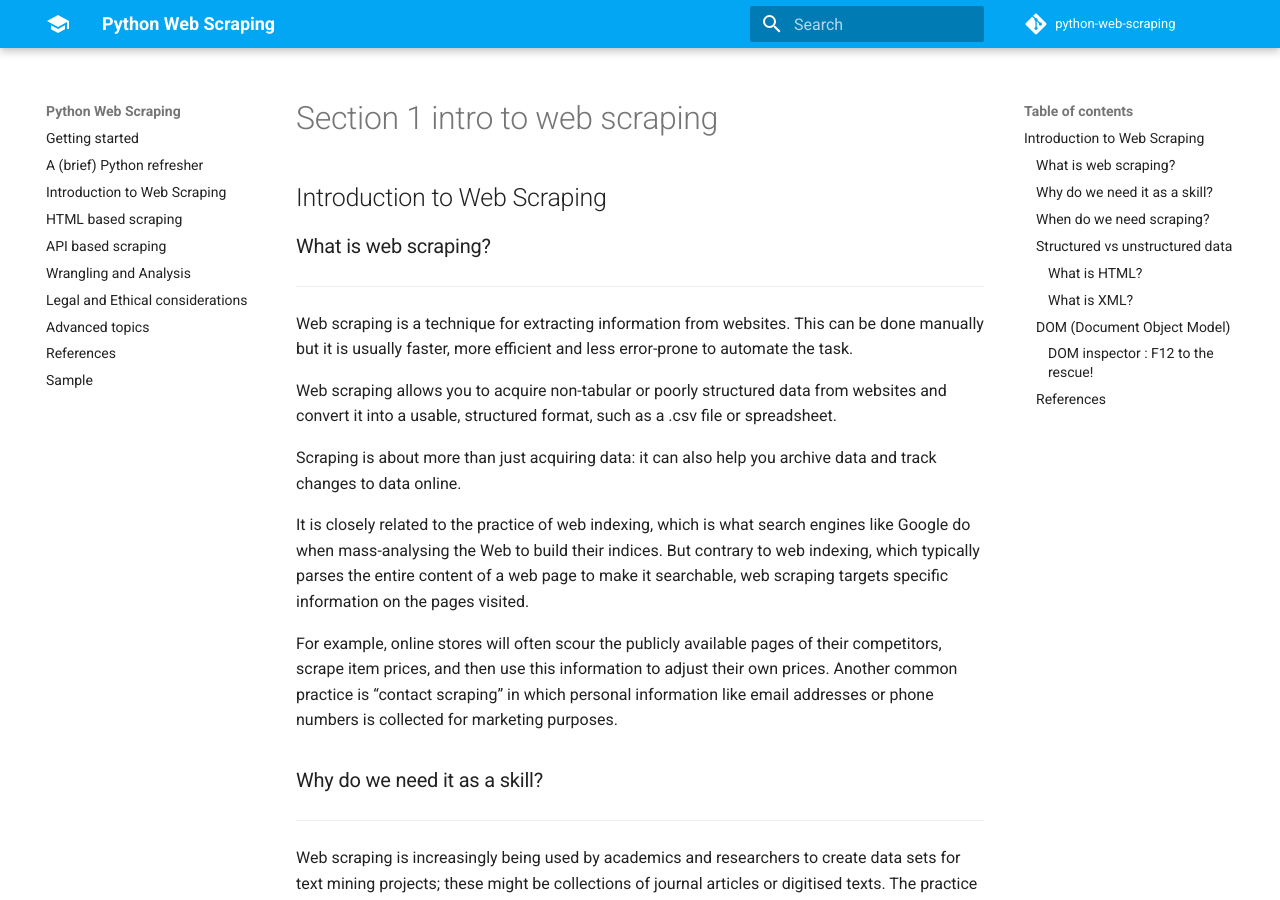
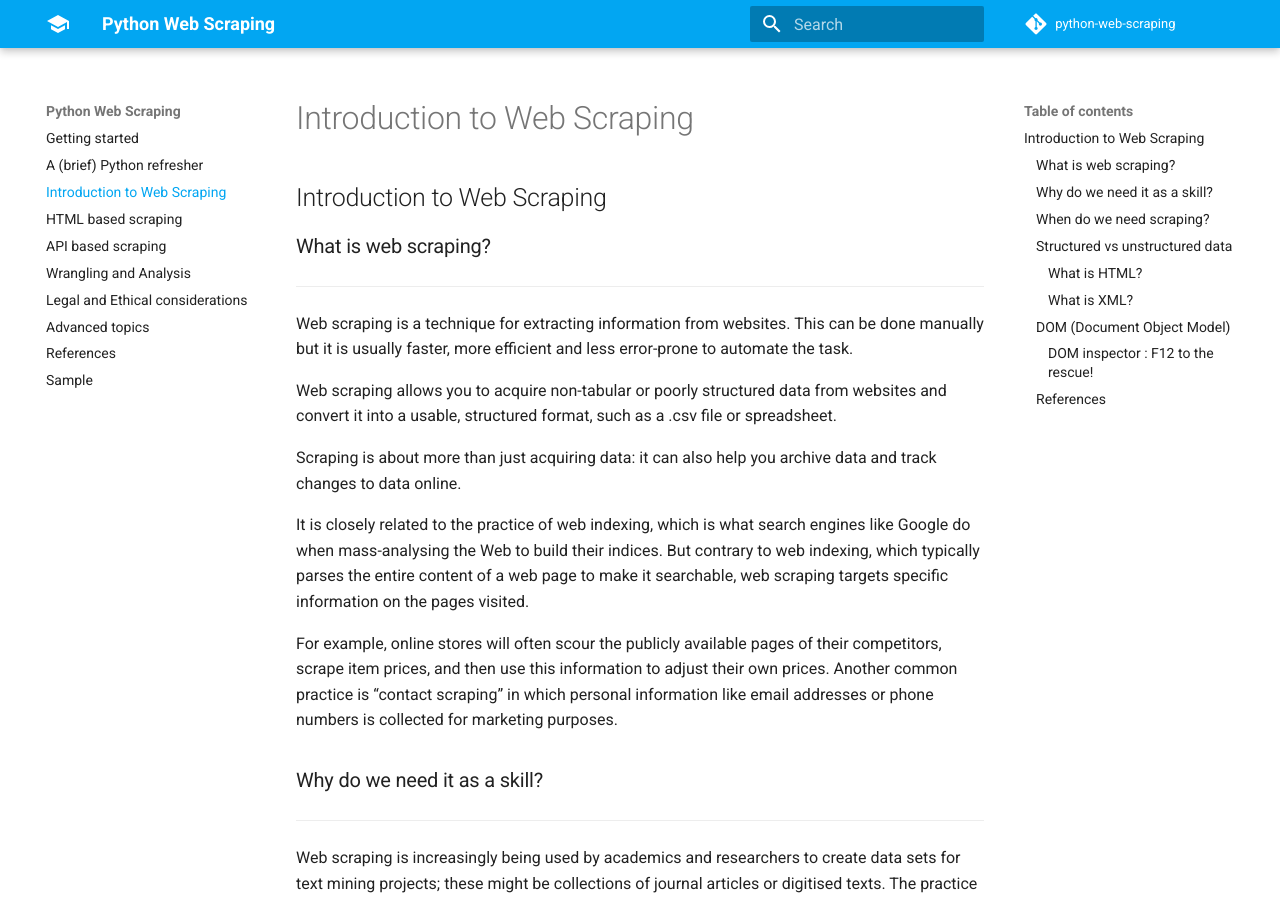
Before and after one commit to MonashDataFluency/python-web-scraping, an MkDocs documentation site: the page built from markdowns/section-1-intro-to-web-scraping.md, in a window 1280 px wide and 900 px high. Built offline with MkDocs 1.6.1 and Material for MkDocs 9.7.7, drawn with Linux system fonts in a browser that asks for light colours; comment, search, counter and statistics services are not loaded; part of the change alters nothing that is shown.

Commit message:
mkdocs changes

```diff
--- a/mkdocs.yml
+++ b/mkdocs.yml
@@ -24,7 +24,7 @@ theme: # refer to https://www.wheelodex.org/entry-points/mkdocs.themes/
 nav:
     - Getting started: 'index.md'
     - A (brief) Python refresher: 'section-0-brief-python-refresher.md'
-    - Introduction to Web Scraping: 'section-1-intro-to-web-scraping'
+    - Introduction to Web Scraping: 'section-1-intro-to-web-scraping.md'
     - HTML based scraping: 'section-2-HTML-based-scraping.md'
     - API based scraping: 'section-3-API-based-scraping.md'
     - Wrangling and Analysis: 'section-4-wrangling-and-analysis.md'
```
